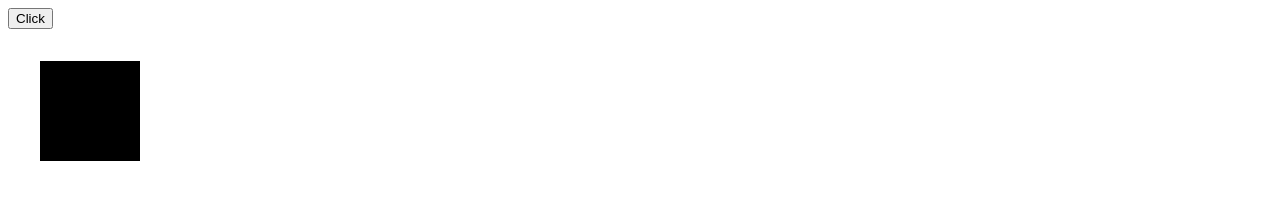
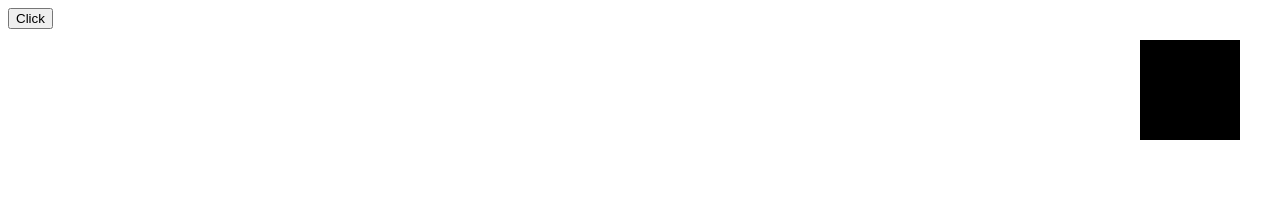
Before and after one commit to gregcarver/scope-lab, a plain HTML site: page index.html in a window 1280 px wide. Both pictures are taken after a click on the button "Click". Drawn offline with Linux system fonts and the light colour scheme.

Commit message:
final draft 2

```diff
--- a/scripts.js
+++ b/scripts.js
@@ -9,16 +9,15 @@ var numBoxes=0;
 button.addEventListener('click', function(){
     var div=document.createElement('div');
     document.body.appendChild(div);
-    div.className="square";    div.id=(numBoxes++)
+    div.id=(numBoxes++)
 
 
 div.addEventListener('mouseover', function() {
   div.innerHTML=div.id;
-})
+});
   div.addEventListener('mouseleave', function() {
   div.innerHTML="";
-  })
-
+});
 
 div.addEventListener('click',function(){
 div.style.backgroundColor = randomColor();
@@ -29,21 +28,14 @@ div.style.backgroundColor = randomColor();
     var randomBlue = Math.floor(Math.random() * 350);
     var randomColor = "rgb("+randomRed+","+randomGreen+","+randomBlue+")";
     return randomColor
-        }
-
-      });
-
-
-/*function removeElement() {
-  var elem = document.getElementById(div.id);
-  elem.parentNode.removeChild(elem);
-};*/
-
+    }
+});
 
 div.addEventListener('dblclick',function(){
   if(div.id%2==0){
       div.nextSibling.remove();
-     } else if (div.id%2==1){
+        }
+  else if (div.id%2==1){
       div.previousSibling.remove();
         }
   else{
@@ -51,18 +43,3 @@ div.addEventListener('dblclick',function(){
         }
       })
     });
-
-
-/*div.addEventListener('dblclick',function(){
-  if(div.id%2==0){
-         var remove = document.getElementById(div.id);
-          remove.nextElementSibling.remove();
-     } else if (div.id%2==1){
-          var remove = document.getElementById(div.id);
-          remove.previousElementSibling.remove();
-        }
-  else{
-        alert('Element does not exist');
-        return false;
-        }
-      })*/
--- a/styles.css
+++ b/styles.css
@@ -8,4 +8,5 @@ div{
     margin-top:1em;
     line-height: 95px;
     font-size:2em;
+    float:right;
 }
```
